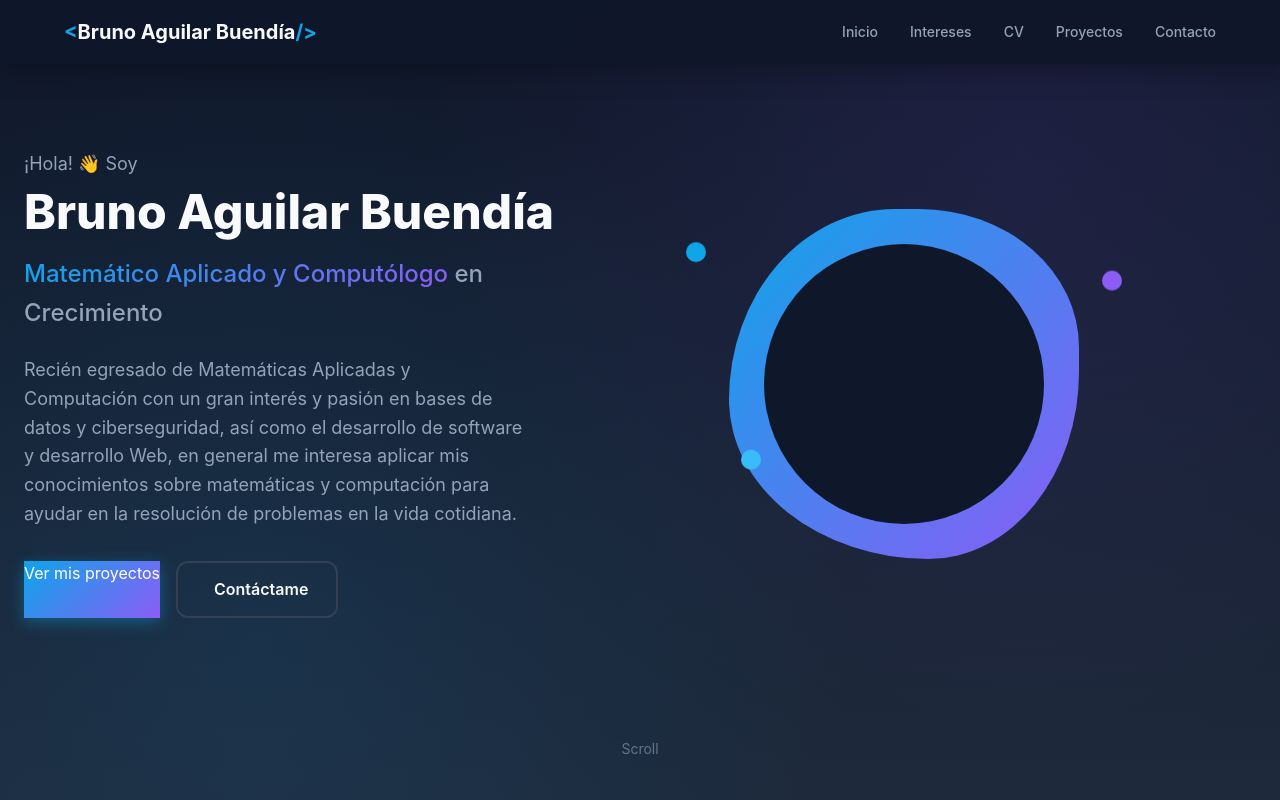
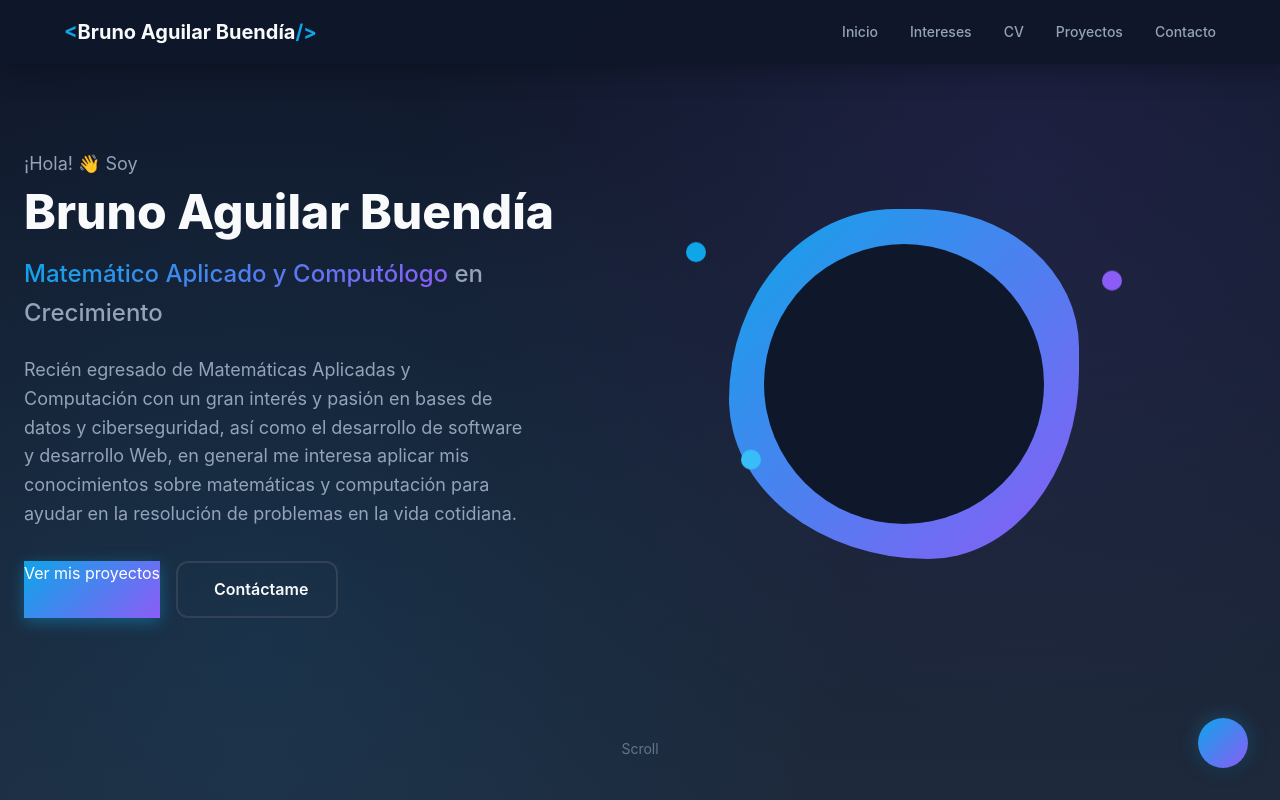
Before and after one commit to BrunoAG2610/Lab06, a Next.js app in the folder portafolio/: page / in a window 1280 px wide. Shown: the top 800 px of the page. Built offline with nearby package versions, Linux system fonts and the light colour scheme.

Commit message:
Scroll cambios

```diff
--- /dev/null
+++ b/portafolio/app/Components/Scroll/Scroll.module.css
@@ -0,0 +1,25 @@
+/* ========== SCROLL TO TOP ========== */
+.scroll-top {
+    position: fixed;
+    bottom: var(--spacing-xl);
+    right: var(--spacing-xl);
+    width: 50px;
+    height: 50px;
+    background: var(--gradient-primary);
+    border-radius: 50%;
+    display: flex;
+    align-items: center;
+    justify-content: center;
+    color: white;
+    font-size: var(--font-size-lg);
+    box-shadow: var(--shadow-lg), var(--shadow-glow);
+    opacity: 1;
+    visibility: visible;
+    transition: all var(--transition-base);
+    z-index: var(--z-fixed);
+}
+
+.scroll-top:hover {
+    transform: translateY(-5px);
+    box-shadow: var(--shadow-xl), 0 0 30px rgba(14, 165, 233, 0.5);
+}
--- /dev/null
+++ b/portafolio/app/Components/Scroll/Scroll.tsx
@@ -0,0 +1,11 @@
+import React from 'react';
+import styles from './Scroll.module.css';
+import Link from 'next/link';
+
+export default function Scroll(){
+    return(
+        <Link href="#home" className={styles['scroll-top']} id="scroll-top">
+        <i class="fas fa-arrow-up"></i>
+    </Link>
+    );
+}
--- a/portafolio/app/page.tsx
+++ b/portafolio/app/page.tsx
@@ -6,6 +6,7 @@ import CV from "./Components/CV/CV";
 import Projects from "./Components/Projects/Projects";
 import Contact from "./Components/Contact/Contact";
 import Footer from "./Components/Footer/Footer";
+import Scroll from "./Components/Scroll/Scroll";
 
 export default function Home() {
   return (
@@ -17,6 +18,7 @@ export default function Home() {
     <Projects />
     <Contact />
     <Footer />
+    <Scroll />
     </>
   );
 }
```
